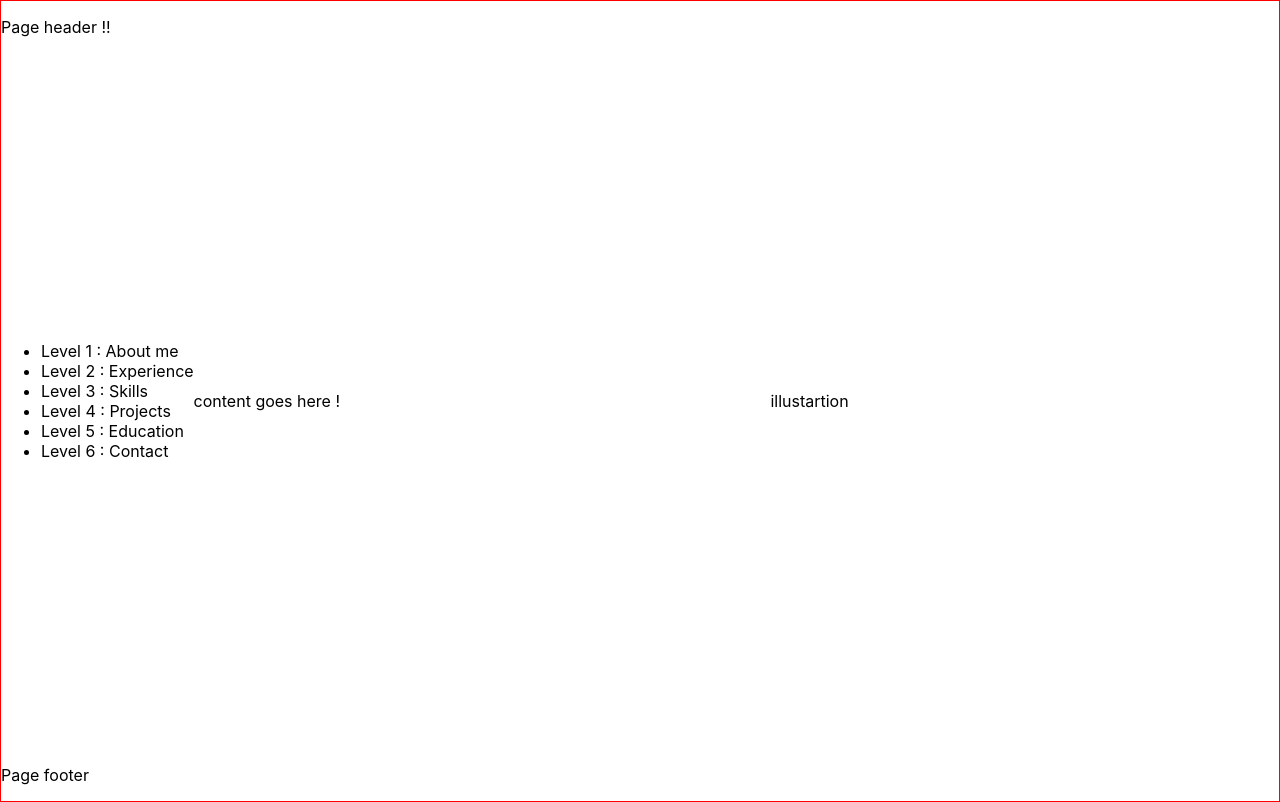
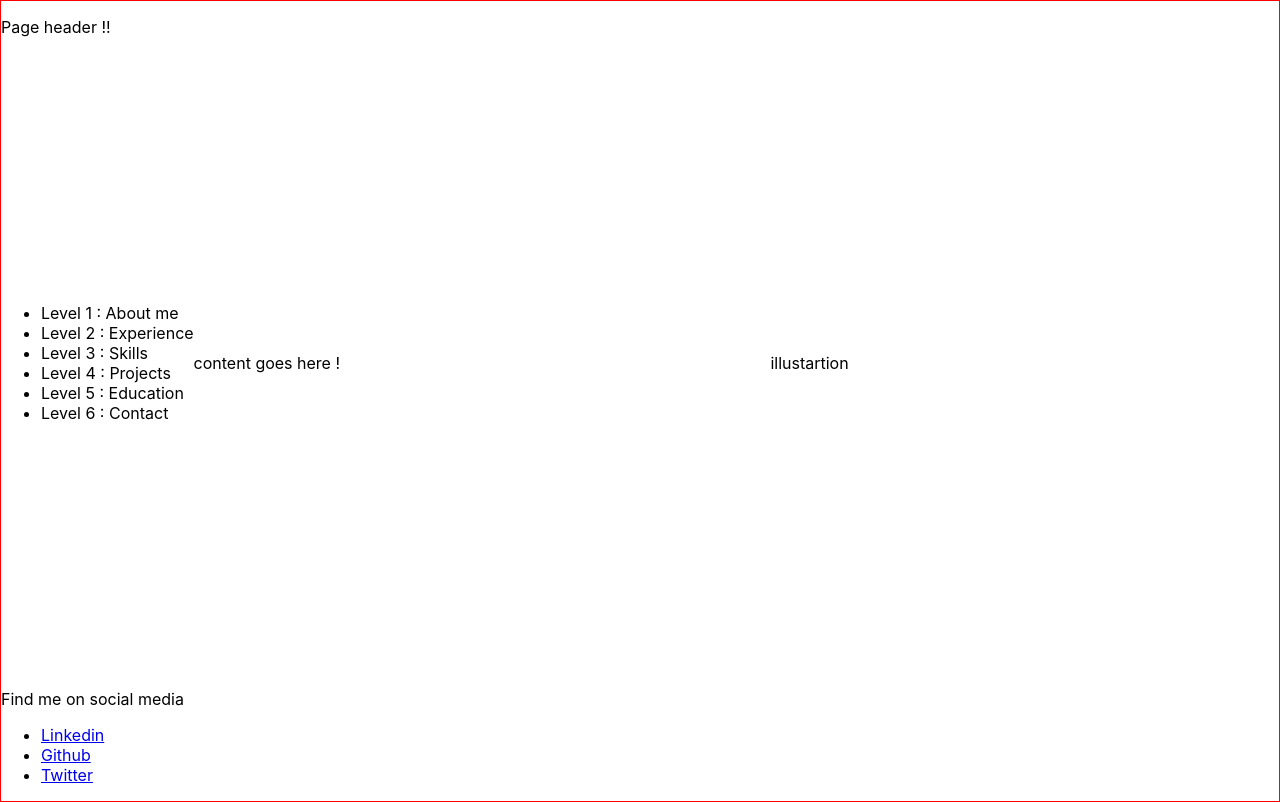
Before and after one commit to Gatreek92/portfolio, a React (Create React App) app: page / in a window 1280 px wide. Built offline with nearby package versions, Linux system fonts and the light colour scheme.

Commit message:
Add footer content.

```diff
--- a/src/components/footer.js
+++ b/src/components/footer.js
@@ -1,7 +1,18 @@
 import React from "react";
 const Footer = () => (
   <footer>
-    <p>Page footer</p>
+    <p>Find me on social media</p>
+    <ul>
+      <li>
+        <a href="https://bit.ly/2R1mcwZ">Linkedin</a>
+      </li>
+      <li>
+        <a href="https://bit.ly/2s43KoG">Github</a>
+      </li>
+      <li>
+        <a href="https://bit.ly/2F4bi2e"> Twitter </a>
+      </li>
+    </ul>
   </footer>
 );
 
```
